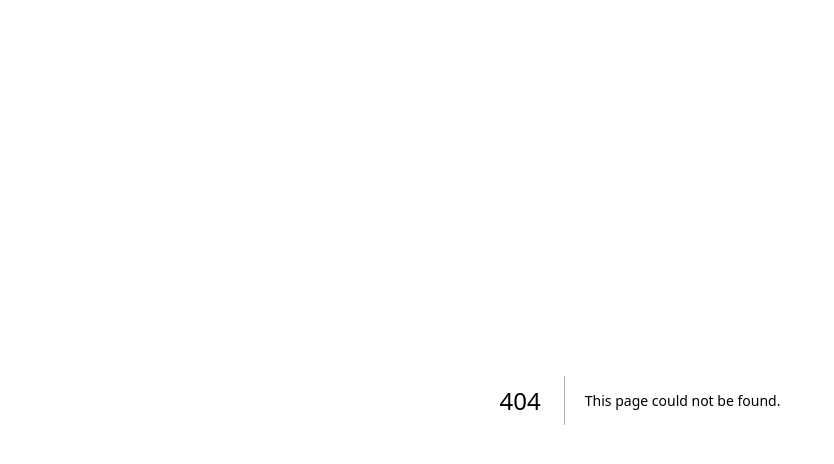
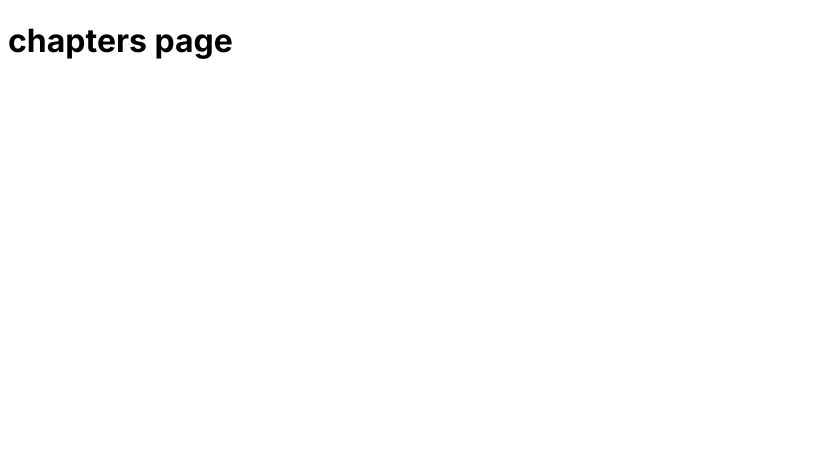
Before and after one commit to Welcome-To-The-Wonderland/White_Rabbit, a Next.js app in the folder manga-site/: page /manga in a window 1280 px wide. Before the commit this address had no page. Shown: the top 464 px of the page, without its empty margins (0-834 px from the left). Built offline with nearby package versions, Linux system fonts and the light colour scheme.

Commit message:
unique ID pages for each manga (but idk how to access them with slug)

```diff
--- /dev/null
+++ b/manga-site/src/app/manga/page.tsx
@@ -0,0 +1,12 @@
+import React from 'react';
+import data from '../../manga.json'
+
+export default function Chapters(props) {
+  const id = props.id;
+  return (
+    <div>
+      <h1>chapters page</h1>
+      <h1> {id} </h1>
+    </div>
+  );
+}
--- a/manga-site/src/app/settings/page.tsx
+++ b/manga-site/src/app/settings/page.tsx
@@ -10,7 +10,7 @@ export default function Home() {
 
   return (
     <div>
-      <button onClick={() => navigateToManga('1')}>Go to Manga 1</button>
+
     </div>
   )
 }
```
Also changed, not shown: manga-site/package.json (+4 -3 lines), manga-site/src/app/page.tsx (+12 -10 lines), 1 other file (tests, documents, lock files or other folders).
